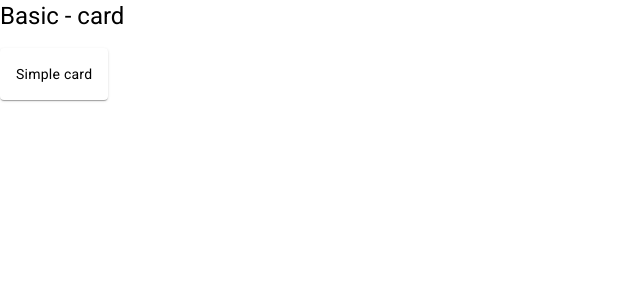
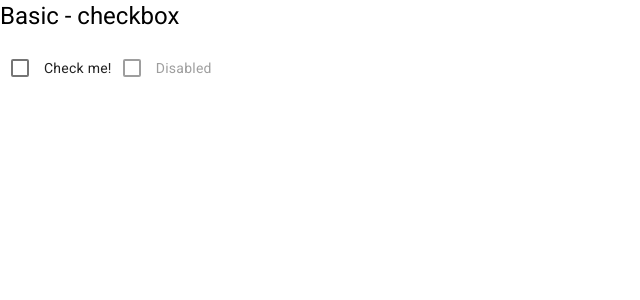
Before and after one commit to kskannandotwin/app-ai, an Angular app: page / in a window 1280 px wide. Shown: the top 300 px of the page, without its empty margins (0-640 px from the left). Built offline with nearby package versions, Linux system fonts and the light colour scheme.

Commit message:
28.09.2023
basic checkbox completed

```diff
--- a/src/app/app.component.html
+++ b/src/app/app.component.html
@@ -1,6 +1,5 @@
-<h1>Basic - card</h1>
+<h1>Basic - checkbox</h1>
 <section>
-  <mat-card>
-    <mat-card-content>Simple card</mat-card-content>
-  </mat-card>
+  <mat-checkbox class="example-margin">Check me!</mat-checkbox>
+  <mat-checkbox class="example-margin" [disabled]="true">Disabled</mat-checkbox>
 </section>
--- a/src/app/app.component.scss
+++ b/src/app/app.component.scss
@@ -1,15 +1,3 @@
-section {
-    display: table;
-  }
-
-  .example-label {
-    display: table-cell;
-    font-size: 14px;
-    margin-left: 8px;
-    min-width: 120px;
-  }
-
-  .example-button-row {
-    display: table-cell;
-    max-width: 600px;
-  }
+.example-section {
+  margin: 12px 0;
+}
```
Also changed, not shown: src/app/core/material/material.module.ts (+5 -2 lines).
